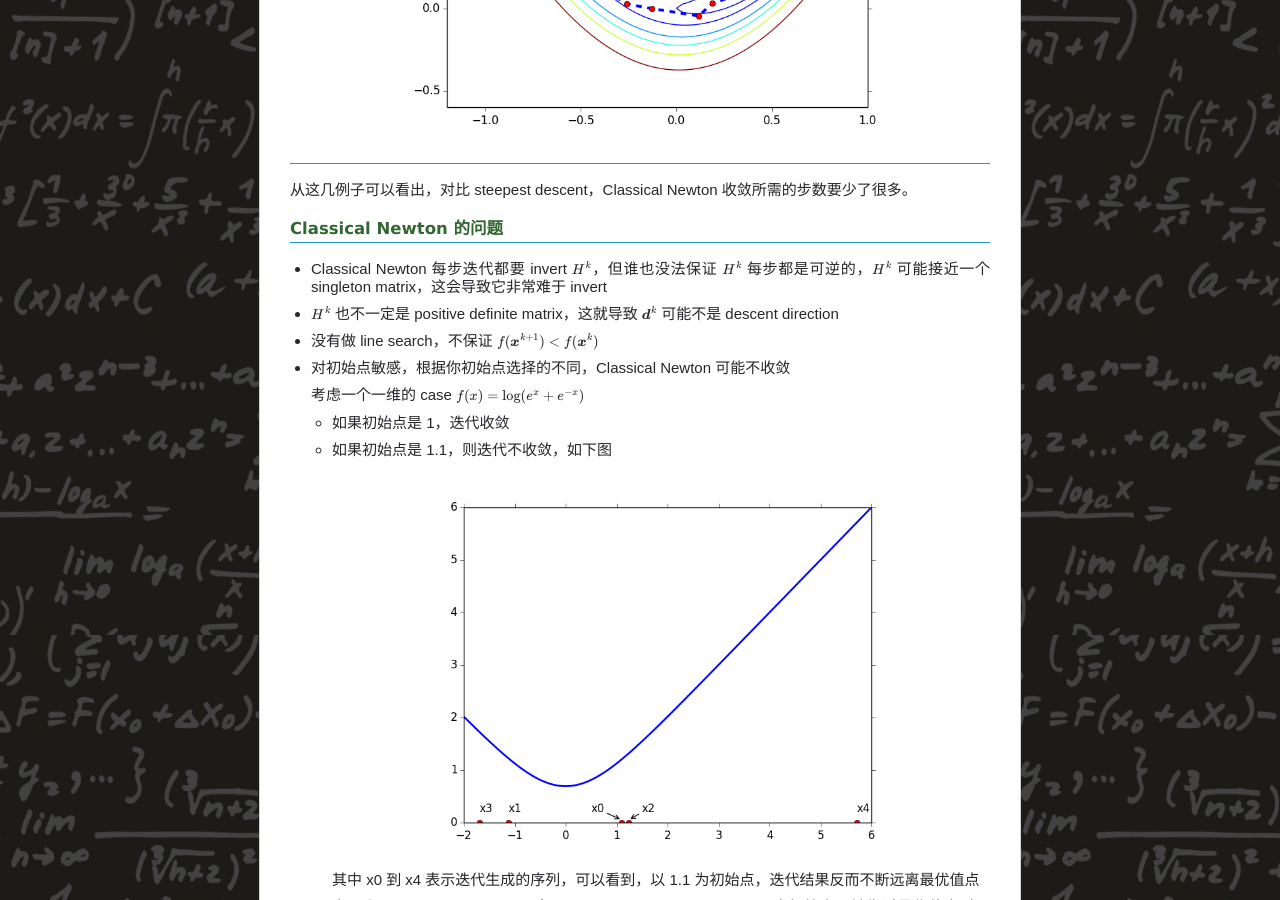
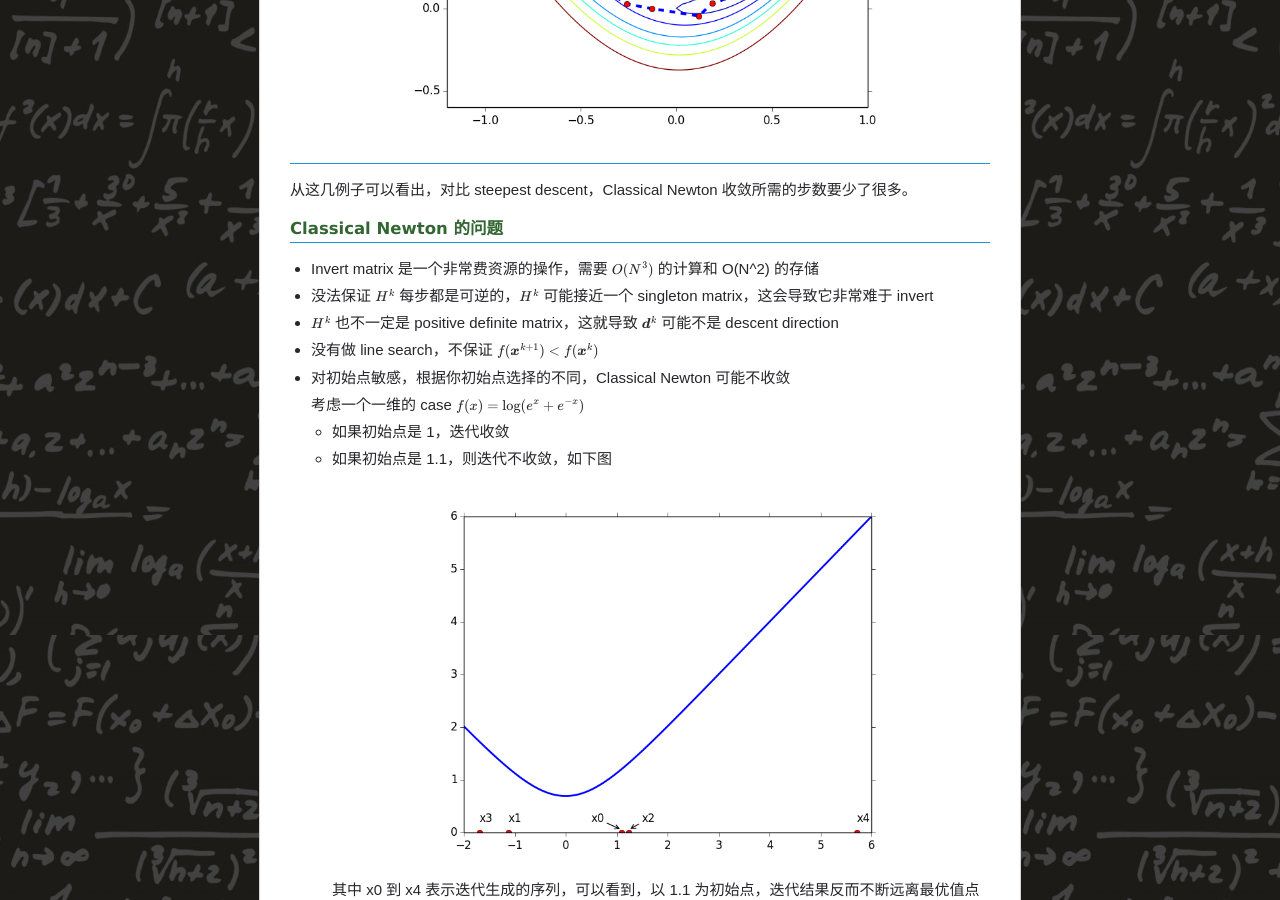
Before and after one commit to chenrushan/chenrushan.github.io, a Jekyll site: the page built from _posts/2014-07-05-NP-09-classical-newton.markdown, in a window 1280 px wide and 900 px high, scrolled down 2065 px. Built offline with Jekyll 4.4.1, drawn with Linux system fonts in a browser that asks for light colours; Markdown is read by kramdown in place of the engine named in the settings; formulas are drawn with MathJax 3.

Commit message:
[np09]: postprocess

```diff
--- a/_posts/2014-07-05-NP-09-classical-newton.markdown
+++ b/_posts/2014-07-05-NP-09-classical-newton.markdown
@@ -55,7 +55,9 @@ $$\boldsymbol{x}^1 = \boldsymbol{x}^0 - H^{-1} (H\boldsymbol{x}^0 - \boldsymbol{
 
 #### Classical Newton 的问题
 
-* Classical Newton 每步迭代都要 invert $H^k$，但谁也没法保证 $H^k$ 每步都是可逆的，$H^k$ 可能接近一个 singleton matrix，这会导致它非常难于 invert
+* Invert matrix 是一个非常费资源的操作，需要 $O(N^3)$ 的计算和 O(N^2) 的存储
+
+* 没法保证 $H^k$ 每步都是可逆的，$H^k$ 可能接近一个 singleton matrix，这会导致它非常难于 invert
 
 * $H^k$ 也不一定是 positive definite matrix，这就导致 $\boldsymbol{d}^k$ 可能不是 descent direction
 
```
